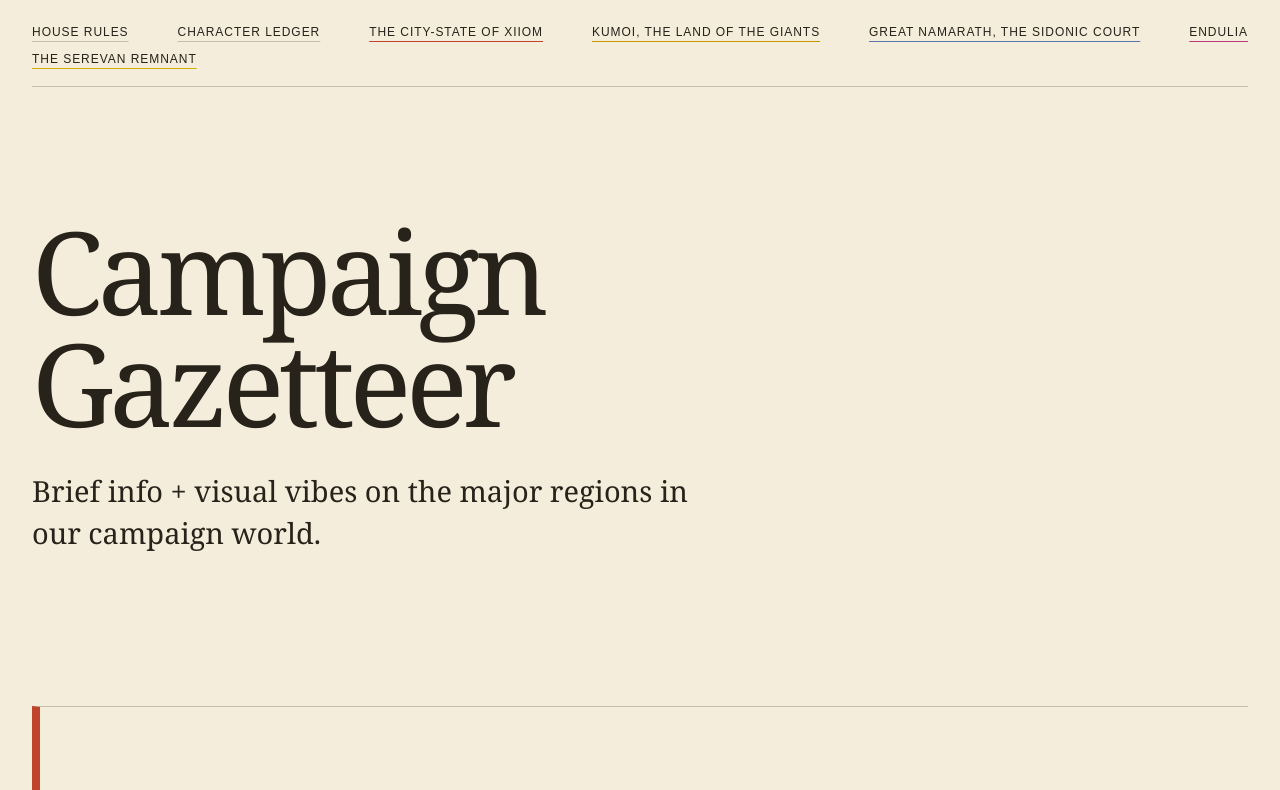
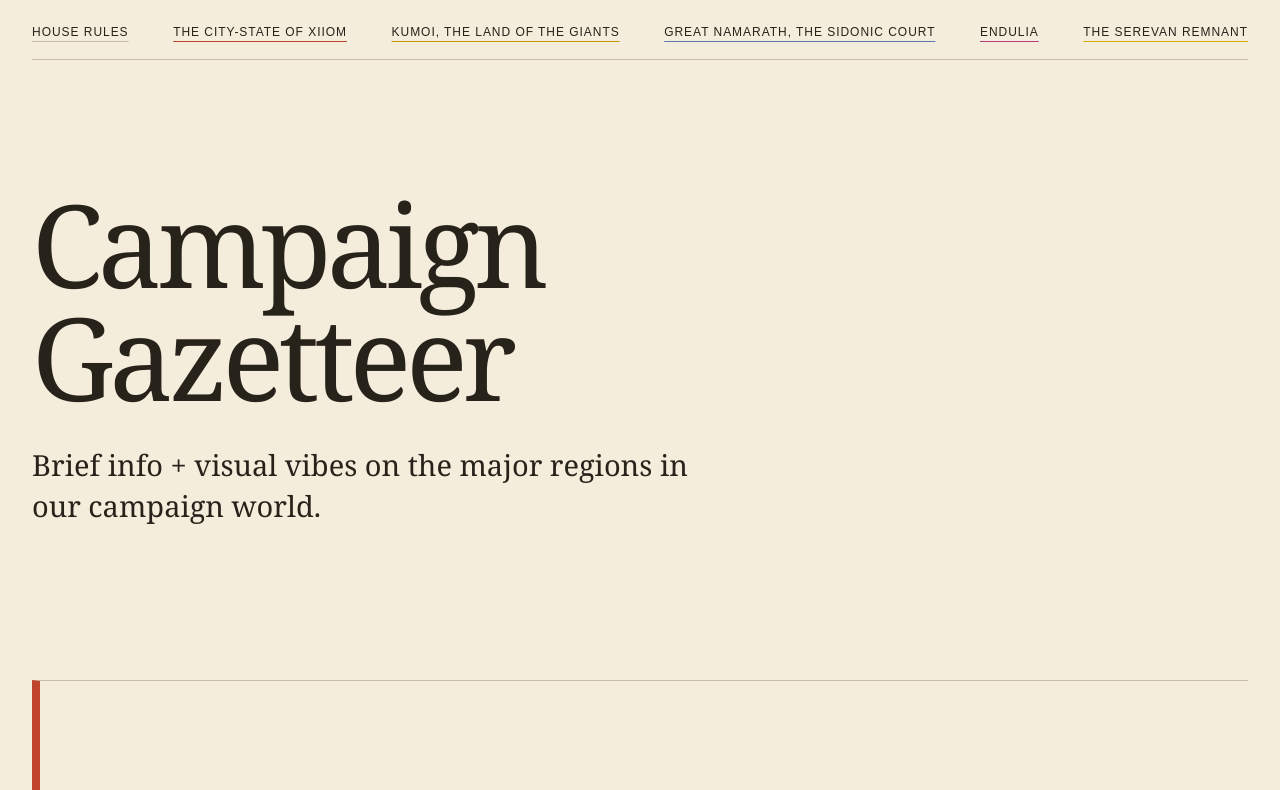
Before and after one commit to rastan187/campaign-gazetteer, a Next.js app: page / in a window 1280 px wide. Shown: the top 790 px of the page. Built offline with nearby package versions, Linux system fonts and the light colour scheme; no server answers.

Commit message:
Fix house rules static export

```diff
--- a/app/house-rules/opengraph-image.tsx
+++ b/app/house-rules/opengraph-image.tsx
@@ -3,6 +3,7 @@ import { ImageResponse } from "next/og";
 export const alt = "Campaign House Rules";
 export const size = { width: 1200, height: 630 };
 export const contentType = "image/png";
+export const dynamic = "force-static";
 
 export default function OpenGraphImage() {
   return new ImageResponse(
--- a/app/page.tsx
+++ b/app/page.tsx
@@ -8,9 +8,6 @@ export default function Home() {
         <nav aria-label="Realm index">
           <Link className="player-tools-link" href="/house-rules">
             House Rules
-          </Link>
-          <Link className="player-tools-link" href="/characters">
-            Character Ledger
           </Link>
           {nations.map((nation) => (
             <a key={nation.id} href={`#${nation.id}`}>
```
